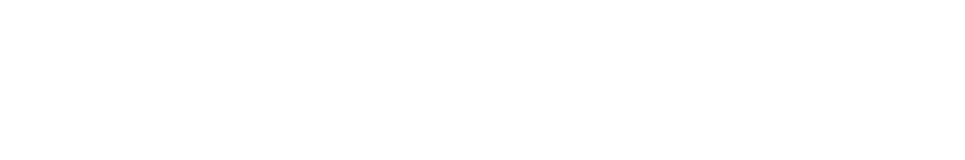
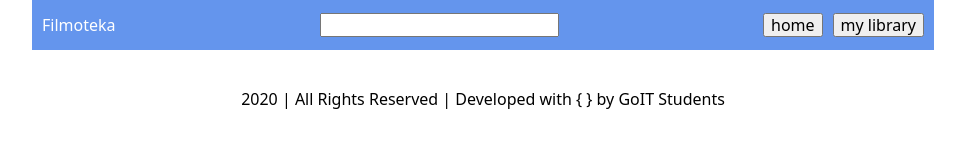
Before and after one commit to DennyZ24/Filmoteka, a website built with Parcel: page src/index.html in a window 1280 px wide. Shown: the whole page, without its empty margins (157-1122 px from the left). Built offline with nearby package versions, Linux system fonts and the light colour scheme.

Commit message:
add new file and some style css

```diff
--- a/src/index.html
+++ b/src/index.html
@@ -7,6 +7,37 @@
   </head>
   <body>
 
+    <header>
+      <div class="container header">
+        <a href="index.html" class="header-link">Filmoteka</a>
+
+        <input type="text" name="query" class="query-input js-input">
+
+        <ul class="button-list">
+          <li class="button-list__item">
+            <button class="button-header" type="button" data-name="home">home</button>
+          </li>
+
+          <li class="button-list__item">
+            <button class="button-header" type="button" data-name="library">my library</button>
+          </li>
+        </ul>
+      </div>
+    </header>
+
+    <main>
+     <section class="section">
+        <div class="container">
+
+        </div>
+     </section>
+    </main>
+
+    <footer>
+      <div class="container footer">
+        <p class="footer-text">2020 | All Rights Reserved | Developed with { } by GoIT Students</p>
+      </div>
+    </footer>
 
     <script src="./index.js"></script>
   </body>
--- a/src/index.js
+++ b/src/index.js
@@ -1,2 +1,2 @@
 import './sass/main.scss';
- console.log('hello world');
+import refs from './js/refs'
--- /dev/null
+++ b/src/js/refs.js
@@ -0,0 +1,5 @@
+export default {
+  input: document.querySelector('.js-input'),
+  homeBtn: document.querySelector('button[data-name="home"]'),
+  libBtn: document.querySelector('button[data-name="library"]')
+};
--- a/src/sass/main.scss
+++ b/src/sass/main.scss
@@ -1 +1,58 @@
 @import 'modern-normalize/modern-normalize.css';
+
+.section {
+  padding-top: 20px;
+  padding-bottom: 20px;
+}
+
+.container {
+  width: 902px;
+
+  margin-left: auto;
+  margin-right: auto;
+
+  padding-right: 10px;
+  padding-left: 10px;
+}
+
+.header {
+  display: flex;
+  justify-content: space-between;
+  align-items: center;
+
+  height: 50px;
+
+  background-color: cornflowerblue;
+}
+
+.header-link {
+  color: #fff;
+  text-decoration: none;
+}
+
+.query-input {
+  margin-right: auto;
+  margin-left: auto;
+}
+
+.button-list {
+  display: flex;
+
+  margin: 0;
+  padding: 0;
+
+  list-style: none;
+}
+
+.button-list__item:first-child {
+  margin-right: 10px;
+}
+
+.footer {
+  text-align: center;
+}
+
+.footer-text {
+  padding: 0;
+  margin: 0;
+}
```
